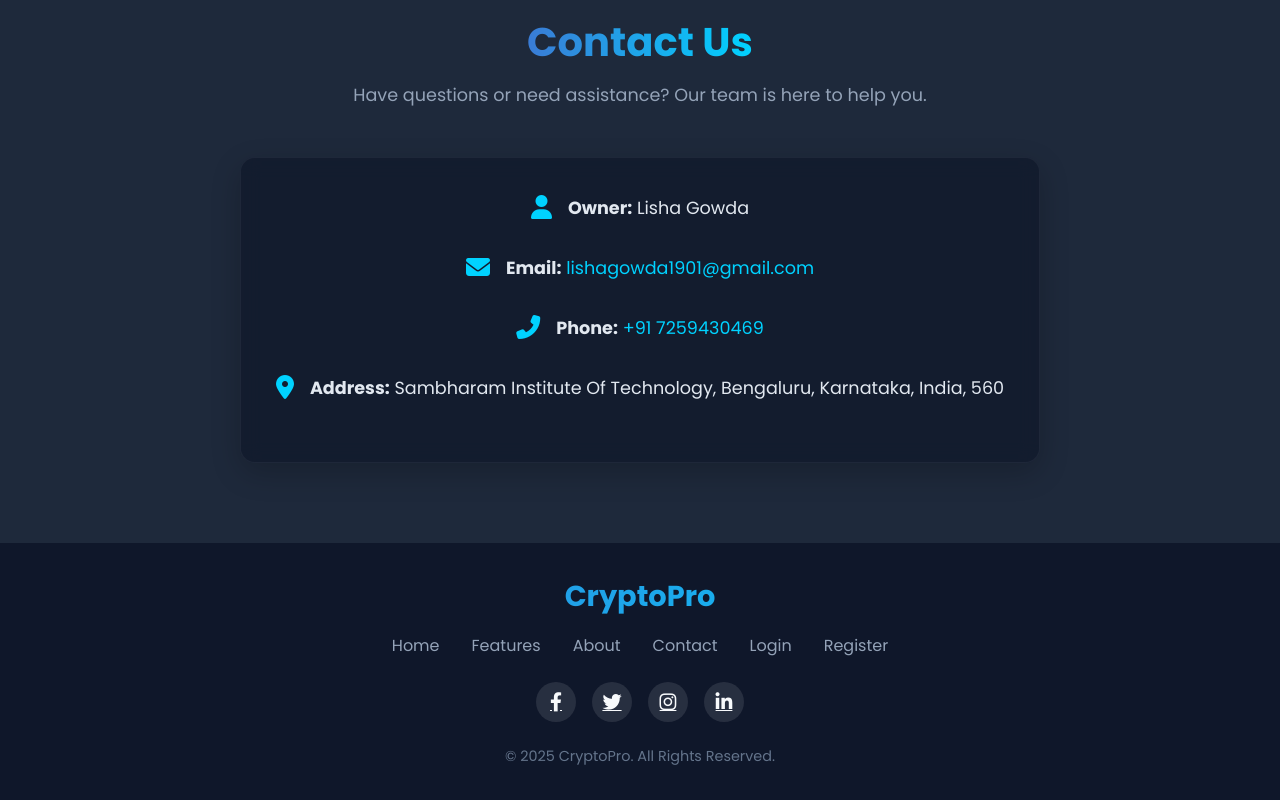
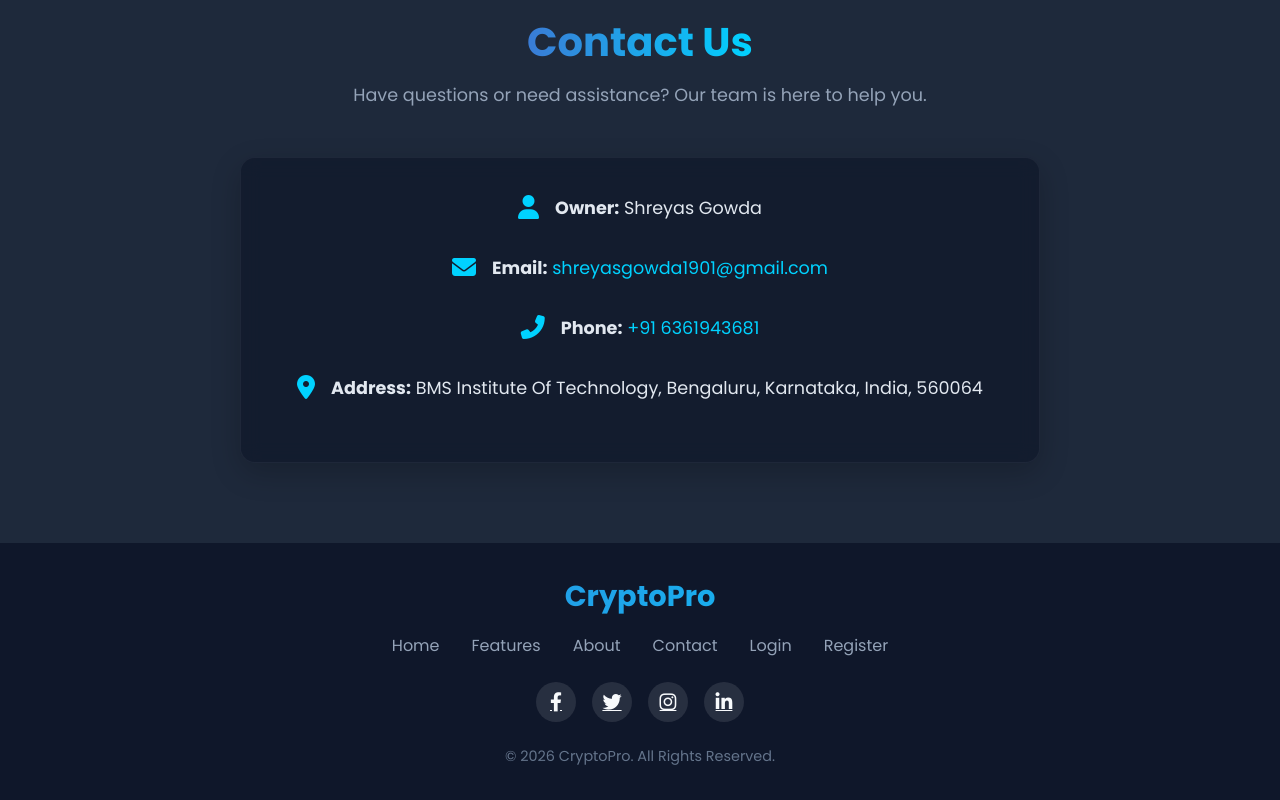
Before and after one commit to ShreyasGowda2004/CryptoPro, a website: page public/index.html in a window 1280 px wide. Shown: the part 3336-4136 px from the top of the page. Drawn offline with nearby package versions, Linux system fonts and the light colour scheme; a script that the page names is missing.

Commit message:
Update contact information and copyright year

```diff
--- a/public/index.html
+++ b/public/index.html
@@ -753,7 +753,7 @@
                             <i class="fas fa-user"></i>
                         </div>
                         <div class="contact-text">
-                            <strong>Owner:</strong> Lisha Gowda
+                            <strong>Owner:</strong> Shreyas Gowda
                         </div>
                     </div>
 
@@ -762,7 +762,7 @@
                             <i class="fas fa-envelope"></i>
                         </div>
                         <div class="contact-text">
-                            <strong>Email:</strong> <a href="mailto:lishagowda1901@gmail.com">lishagowda1901@gmail.com</a>
+                            <strong>Email:</strong> <a href="mailto:shreyasgowda1901@gmail.com">shreyasgowda1901@gmail.com</a>
                         </div>
                     </div>
 
@@ -771,7 +771,7 @@
                             <i class="fas fa-phone-alt"></i>
                         </div>
                         <div class="contact-text">
-                            <strong>Phone:</strong> <a href="tel:+917259430469">+91 7259430469</a>
+                            <strong>Phone:</strong> <a href="tel:+916361943681">+91 6361943681</a>
                         </div>
                     </div>
 
@@ -780,7 +780,7 @@
                             <i class="fas fa-map-marker-alt"></i>
                         </div>
                         <div class="contact-text">
-                            <strong>Address:</strong> Sambharam Institute Of Technology, Bengaluru, Karnataka, India, 560
+                            <strong>Address:</strong> BMS Institute Of Technology, Bengaluru, Karnataka, India, 560064
                         </div>
                     </div>
                 </div>
@@ -810,7 +810,7 @@
             </div>
 
             <div class="copyright">
-                &copy; 2025 CryptoPro. All Rights Reserved.
+                &copy; 2026 CryptoPro. All Rights Reserved.
             </div>
         </div>
     </footer>
```
